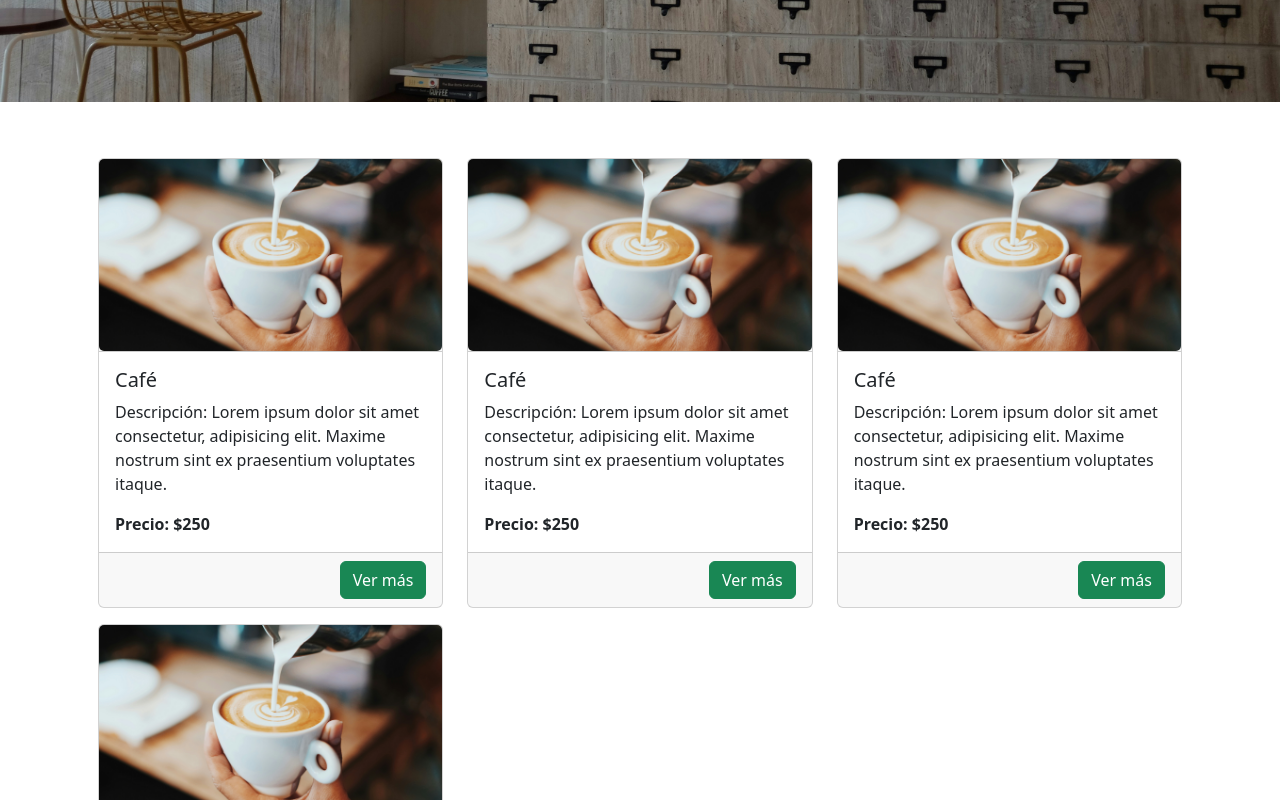
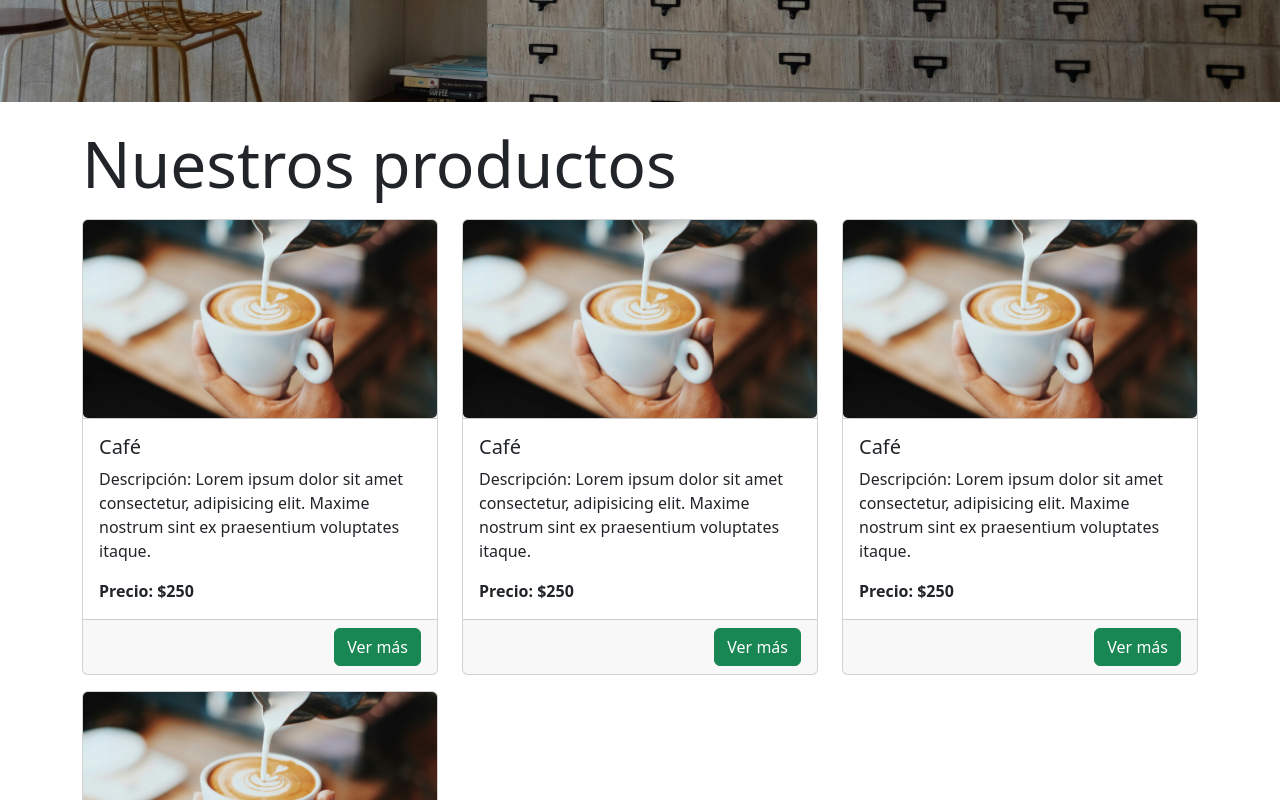
Before and after one commit to lucasecapdevila/rollingcoffee, a React (Vite) app: page / in a window 1280 px wide. Shown: the part 740-1540 px from the top of the page. Built offline with nearby package versions, Linux system fonts and the light colour scheme.

Commit message:
se agrega titulo y se ajustan margenes del contenedor

```diff
--- a/src/components/pages/Inicio.jsx
+++ b/src/components/pages/Inicio.jsx
@@ -6,8 +6,9 @@ const Inicio = () => {
   return (
     <main className='mainPage'>
       <img className='img-fluid' src={cafeteria} alt='nuestra cafetería' />
-      <Container className='mt-5'>
-        <Row className='mx-1'>
+      <Container className='mt-4'>
+      <h1 className='display-3'>Nuestros productos</h1>
+        <Row>
           <CardProducto />
           <CardProducto />
           <CardProducto />
```
